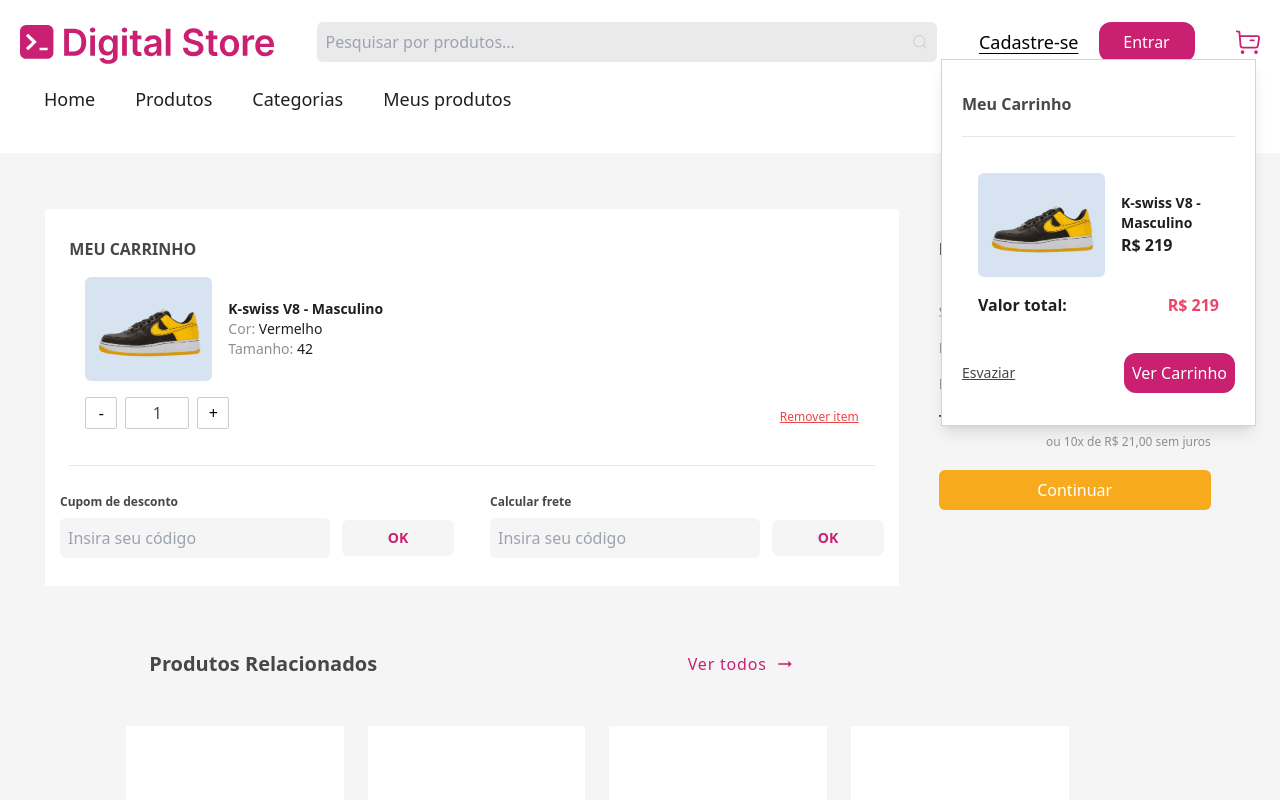
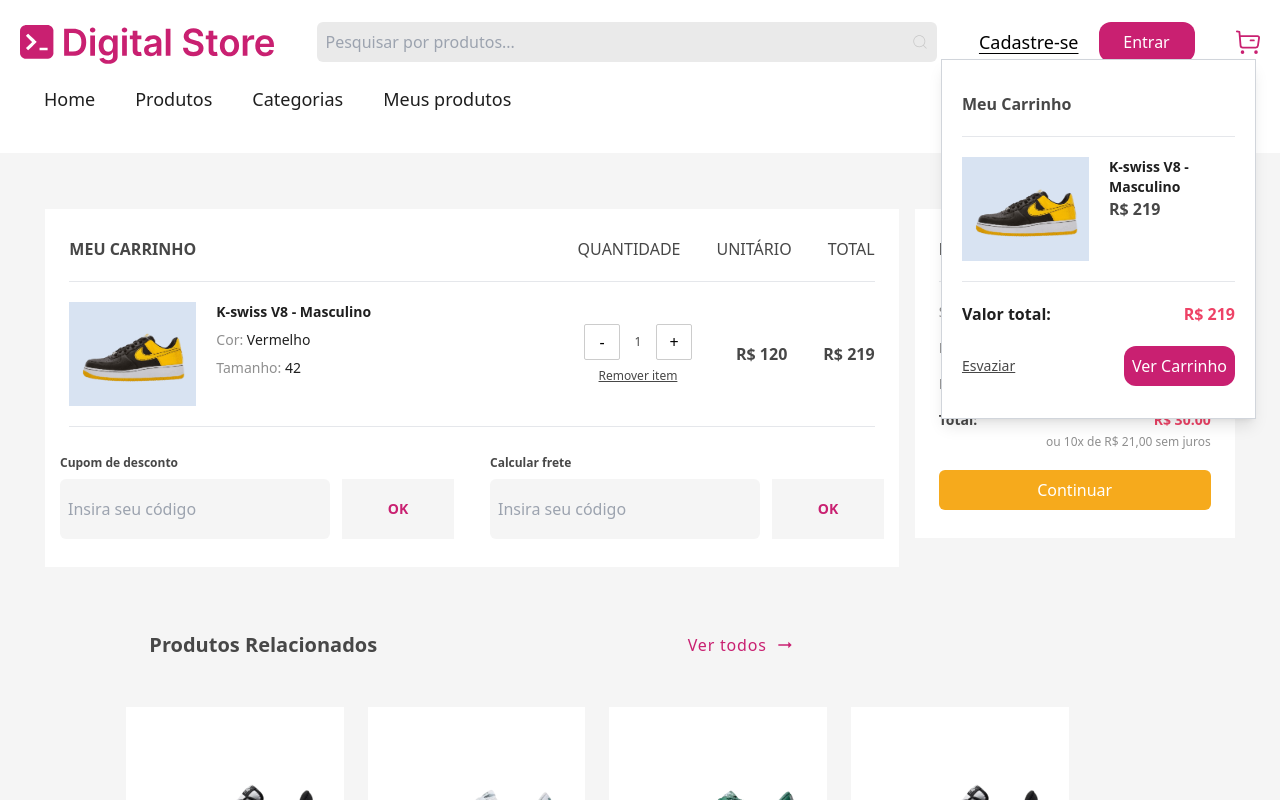
Before and after one commit to letticiamoura/ecommerce-front, a React (Vite) app: page /ecommerce-front/cart in a window 1280 px wide. Both pictures are taken after a click on the element 1247 px from the left and 42 px from the top of the page. Shown: the top 800 px of the page. Built offline with nearby package versions, Linux system fonts and the light colour scheme.

Commit message:
style: mudando estilos das páginas de carrinho

```diff
--- a/src/components/CardCart.tsx
+++ b/src/components/CardCart.tsx
@@ -12,17 +12,7 @@
     total?: number;
 }
 
-export default function CartCard({
-    className,
-    image,
-    title,
-    color,
-    size,
-    quantity = 0,
-    showCounter = false,
-    price,
-    total
-}: CartCardProps) {
+export default function CartCard({className, image, title, color, size, quantity = 0, showCounter = false, price, total}: CartCardProps) {
     const [count, setCount] = useState<number>(quantity);
 
     useEffect(() => {
@@ -35,54 +25,54 @@
         const newValue = parseInt(e.target.value, 10);
         setCount(isNaN(newValue) ? 0 : newValue);
     };
-
-    return (
-        <div className={`${className} flex flex-col justify-center p-4 rounded-md`}>
-            <div className="flex items-center md:items-start lg:items-center">
-                <img
-                    className="h-[104px] w-[127px] cursor-pointer object-contain bg-light-blue rounded-md"
-                    src={image}
-                    alt={title}
-                />
-                <div className="ml-4 flex flex-col">
+    return(
+        <div className={`${className} lg:flex lg:flex-col`}>
+            {color && size && price && <hr className='my-5 bg-light-gray-2'></hr> }
+                <div className="flex justify-between">
+                    <div className="flex">
+                        <img className="h-[104px] w-[127px] mr-5 box-border object-contain bg-light-blue" src={image} alt={title} />
+                        <span>
                             <h1 className="text-sm font-bold text-dark-gray">{title}</h1>
-                    {color && <p className="text-sm text-light-gray">Cor: <span className="text-dark-gray">{color}</span></p>}
-                    {size && <p className="text-sm text-light-gray">Tamanho: <span className="text-dark-gray">{size}</span></p>}
-                    {!showCounter && price && <p className="text-base font-bold text-dark-gray">R$ {price}</p>}
+                            {!showCounter && price && <p className="text-dark-gray-2 text-base font-bold">R$ {price}</p>}
+                            {color && <p className="py-2 text-sm font-medium text-light-gray">Cor: <span className="text-dark-gray">{color}</span></p>}
+                            {size && <p className="text-sm font-medium text-light-gray">Tamanho: <span className="text-dark-gray">{size}</span></p>}
+                        </span>
                     </div>
-            </div>
-            {showCounter && (
-                <div className="flex flex-col lg:flex-row items-center mt-4">
-                    <div className="flex items-center mb-2 lg:mb-0">
-                        <button className="h-8 w-8 border border-light-gray-2 rounded-sm" onClick={decreaseItem}>-</button>
+                    {showCounter &&
+                    <div className="flex flex-col lg:flex-row items-center gap-9">
+                        <div className="flex flex-col items-center lg:pr-2">
+                            <h1 className="block lg:hidden font-medium font-sm self-start pb-3 text-dark-gray-2">QUANTIDADE</h1>
+                                <div className="flex items-center pb-2">
+                                    <button className="h-9 w-[85px] lg:w-9 border border-light-gray-2 rounded-sm" onClick={decreaseItem}>-</button>
                                     <input
                                         type="text"
                                         value={count}
                                         onChange={handleInputChange}
-                            className="h-8 w-16 text-center text-dark-gray-2 border border-light-gray-2 rounded-sm mx-2"
+                                        className="h-9 w-[85px] lg:w-9 text-center text-dark-gray-2 text-xs"
                                     />
-                        <button className="h-8 w-8 border border-light-gray-2 rounded-sm" onClick={increaseItem}>+</button>
+                                    <button className="h-9 w-[85px] lg:w-9 border border-light-gray-2 rounded-sm" onClick={increaseItem}>+</button>
                                 </div>
-                    <div className="flex md:hidden flex-col lg:justify-between w-full ">
-                        <div className="mb-2 lg:mb-0 flex justify-between">
-                            <p className="text-base font-bold text-dark-gray-2">UNITÁRIO</p>
-                            <p className="text-base font-bold text-dark-gray-2">R$ {price}</p>
+                                <button className='text-xs text-dark-gray-2 underline' onClick={decreaseItem}>Remover item</button>
                         </div>
-                        {total && (
-                            <div className='flex justify-between'>
-                                <p className="text-xl font-bold text-dark-gray-2">TOTAL</p>
-                                <p className="text-xl font-extrabold text-primary">R$ {total}</p>
+                        <span className="flex justify-between w-full">
+                            <h1 className="block lg:hidden font-medium font-sm text-dark-gray-2">UNITÁRIO</h1>
+                            <p className="text-dark-gray-2 text-base font-bold">R$ {price}</p>
+                        </span>
+                    {total &&
+                        <span className="flex justify-between w-full">
+                            <h1 className="block lg:hidden font-medium font-sm text-dark-gray-2">TOTAL</h1>
+                            <p className="text-dark-gray-2 text-base font-bold">R$ {total}</p>
+                        </span>
+                    }
                     </div>
-                        )}
+                    }
                 </div>
-                    <button className="text-xs md:flex md:justify-end md:w-full hover:font-bold text-red-500 hover:text-red-600 transition-colors underline mt-2" onClick={decreaseItem}>Remover item</button>
-                </div>
-            )}
-            {!showCounter && price && total && (
-                <div className="mt-4">
+                {!showCounter && price &&
+                <div>
+                    <hr className='my-5 bg-light-gray-2'></hr>
                     <p className="flex justify-between font-bold text-base text-dark-gray">Valor total: <span className="text-error">R$ {total}</span></p>
                 </div>
-            )}
+                }
         </div>
     );
-}
+};
--- a/src/pages/CartPage.tsx
+++ b/src/pages/CartPage.tsx
@@ -1,9 +1,9 @@
 import { NavLink, useNavigate } from "react-router-dom";
 import Layout from "./Layout";
+import CartCard from "../components/CardCart";
 import Section from "../components/Section";
 import ProductListing from "../components/ProductListing";
 import nikeG from "../assets/products/nike-yellow.png";
-import CartCard from "../components/CardCart";
 
     export default function CartPage() {
 
@@ -13,14 +13,18 @@
             window.scrollTo(0, 0);
             navigate("/products");
         }
-
         return(
             <Layout>
-            <div className="flex flex-col lg:flex-row lg:gap-4 justify-center pt-32 lg:pt-14 px-5 lg:px-0 bg-light-gray-3">
-                <div className="lg:w-4/6 flex flex-col">
+            <div className="flex flex-col lg:flex-row lg:gap-4 justify-center pt-32 lg:pt-14 px-5 lg:px-0">
+                <div className="lg:w-4/6">
                     <div className="px-6 py-7 bg-white">
                         <div className="flex">
                             <h1 className="w-full font-bold font-sm text-dark-gray-2">MEU CARRINHO</h1>
+                            <span className="flex w-full justify-end gap-9">
+                                <h1 className="hidden  lg:block font-medium font-sm text-dark-gray-2">QUANTIDADE</h1>
+                                <h1 className="hidden lg:block font-medium font-sm text-dark-gray-2">UNITÁRIO</h1>
+                                <h1 className="hidden lg:block font-medium font-sm text-dark-gray-2">TOTAL</h1>
+                            </span>
                         </div>
                         <CartCard
                             image={nikeG}
@@ -29,8 +33,8 @@
                             size="42"
                             quantity={1}
                             showCounter={true}
-                            price={219.00}
-                            total={219.00}
+                            price={120}
+                            total={219}
                         />
                         <hr className='hidden lg:block mt-5 bg-light-gray-2'></hr>
                     </div>
@@ -42,9 +46,9 @@
                                 id="pesquisar"
                                 type="text"
                                 placeholder="Insira seu código"
-                                className="w-full lg:w-[270px] p-2 rounded-md bg-light-gray-3 outline-none focus:border-pink-600 focus:ring-pink-600 focus:ring-2"
+                                className="w-full lg:w-[270px] h-[60px] p-2 rounded-md bg-light-gray-3 outline-none focus:border-pink-600 focus:ring-pink-600 focus:ring-2"
                                 />
-                                <button className="w-full lg:w-28 p-2 rounded-md bg-light-gray-3 hover:bg-primary text-primary hover:text-white font-bold text-sm">OK</button>
+                                <button className="w-full lg:w-28 h-[60px] bg-light-gray-3 hover:bg-primary text-primary hover:text-white font-bold text-sm">OK</button>
                             </div>
                         </div>
                         <div className="mt-3 lg:m-0 p-7 lg:p-0 bg-white">
@@ -54,9 +58,9 @@
                                 id="pesquisar"
                                 type="text"
                                 placeholder="Insira seu código"
-                                className="w-full lg:w-[270px] p-2  rounded-md bg-light-gray-3 outline-none focus:border-pink-600 focus:ring-pink-600 focus:ring-2"
+                                className="w-full lg:w-[270px] h-[60px] p-2  rounded-md bg-light-gray-3 outline-none focus:border-pink-600 focus:ring-pink-600 focus:ring-2"
                                 />
-                                <button className="w-full lg:w-28 p-2 rounded-md bg-light-gray-3 hover:bg-primary text-primary hover:text-white font-bold text-sm">OK</button>
+                                <button className="w-full lg:w-28 h-[60px] bg-light-gray-3 hover:bg-primary text-primary hover:text-white font-bold text-sm">OK</button>
                             </div>
                         </div>
                     </div>
@@ -66,9 +70,9 @@
                         </Section>
                     </div>
                 </div>
-                <div className="lg:w-1/4 h-fit px-6 py-7 mt-3 lg:m-0 bg-light-gray-3">
+                <div className="lg:w-1/4 h-fit px-6 py-7 mt-3 lg:m-0 bg-white">
                         <h1 className="w-full font-bold font-sm text-dark-gray-2">RESUMO</h1>
-                        <hr className='my-5 bg-light-gray-2 h-auto'></hr>
+                        <hr className='my-5 bg-light-gray-2'></hr>
                         <div className="flex flex-col gap-4">
                             <p className="flex justify-between text-sm font-medium text-light-gray">Subtotal: <span className="text-dark-gray">R$ 219.00</span></p>
                             <p className="flex justify-between text-sm font-medium text-light-gray">Frete: <span className="text-dark-gray">R$ 0.00</span></p>
@@ -79,7 +83,7 @@
                         <NavLink to="/purchasepage" className="hidden lg:block w-full py-2 px-2 bg-warning text-white rounded-md text-center">Continuar</NavLink>
                 </div>
             </div>
-            <div className="lg:hidden px-6 py-7 md:mt-28 bg-light-gray-3">
+            <div className="lg:hidden h-fit px-6 py-7 mt-28 bg-white">
                     <p className="flex justify-between text-sm font-bold text-dark-gray-2">Total: <span className="text-error">R$ 219.00</span></p>
                     <p className="pt-1 pb-5 text-xs text-light-gray text-end">ou 10x de R$ 21,00 sem juros</p>
                     <NavLink to="/purchasepage" className="block lg:hidden w-full py-2 px-2 bg-warning text-white rounded-md text-center">Continuar</NavLink>
--- a/src/pages/Layout.tsx
+++ b/src/pages/Layout.tsx
@@ -14,7 +14,7 @@
 
             <Header />
 
-            <main className="h-auto">
+            <main className="h-auto bg-light-gray-3">
                 {children}
             </main>
 
--- a/src/pages/PurchaseDonePage.tsx
+++ b/src/pages/PurchaseDonePage.tsx
@@ -5,15 +5,12 @@
 import nikeG from "../assets/products/nike-yellow.png";
 
 export default function PurchaseDonePage() {
-
-    const handleClick = () => window.scrollTo(0,0);
-
     return(
         <Layout>
-            <div className="flex flex-col lg:flex-row bg-light-gray-3 justify-center items-center pt-32 lg:pt-14 px-5 lg:px-0">
+            <div className="flex flex-col lg:flex-row justify-center pt-32 lg:pt-14 px-5 lg:px-0">
                 <div className="lg:w-[60%]">
                     <div>
-                        <div className="px-5 pt-10 h-auto flex gap-2 flex-col justify-center items-center bg-white rounded-md shadow-sm m-auto">
+                        <div className="px-5 pt-10 h-auto flex gap-2 flex-col justify-center bg-white rounded-md shadow-sm m-auto">
                             <h1 className="pb-6 text-center text-3xl font-bold text-dark-gray"><span className="flex justify-center pb-3"><img src={confetti} alt="confetti emoji" className="h-[74px]" /></span>Compra Realizada<br/> com sucesso!</h1>
                             <hr className=' my-3 bg-light-gray-2'></hr>
                             <h1 className="text-sm font-bold text-dark-gray-2">Informações Pessoais</h1>
@@ -22,7 +19,7 @@
                             <p className="font-medium text-sm text-drak-gray"><span className="text-light-gray">Email: </span>Francisco@gmail.com</p>
                             <p className="font-medium text-sm text-drak-gray"><span className="text-light-gray">Celular: </span>&#40;85&#41; 99294-2345</p>
                         </div>
-                        <div className="px-5 h-auto flex gap-2 flex-col justify-center items-center bg-white rounded-md shadow-sm m-auto">
+                        <div className="px-5 h-auto flex gap-2 flex-col justify-center bg-white rounded-md shadow-sm m-auto">
                             <hr className=' my-3 bg-light-gray-2'></hr>
                             <h1 className="text-sm font-bold text-dark-gray-2">Informações de Entrega</h1>
                             <p className="font-medium text-sm text-drak-gray"><span className="text-light-gray">Endereço: </span>Rua ABC, 33</p>
@@ -30,7 +27,7 @@
                             <p className="font-medium text-sm text-drak-gray"><span className="text-light-gray">Cidade: </span>Fortaleza, Ceará</p>
                             <p className="font-medium text-sm text-drak-gray"><span className="text-light-gray">CEP: </span>63900-000</p>
                         </div>
-                        <div className="px-5 pb-10 h-auto flex gap-2 flex-col justify-center items-center bg-white rounded-md shadow-sm m-auto">
+                        <div className="px-5 pb-10 h-auto flex gap-2 flex-col justify-center bg-white rounded-md shadow-sm m-auto">
                             <hr className=' my-3 bg-light-gray-2'></hr>
                             <h1 className="text-sm font-bold text-dark-gray-2 pb-2">Resumo da Compra</h1>
                             <CartCard
@@ -43,7 +40,7 @@
                             </span>
                             <a href="" className="text-center text-base underline text-dark-gray-2 hover:text-dark-gray-3">Imprimir Recibo</a>
                         </div>
-                    <NavLink to="/" onClick={handleClick} className="flex justify-center w-full mt-10 mb-28 py-2 px-2 bg-warning text-white rounded-md text-center">Voltar para Home</NavLink>
+                    <NavLink to="/" className="flex justify-center w-full mt-10 mb-28 py-2 px-2 bg-warning text-white rounded-md text-center">Voltar para Home</NavLink>
                     </div>
                 </div>
             </div>
--- a/src/pages/PurchasePage.tsx
+++ b/src/pages/PurchasePage.tsx
@@ -74,7 +74,7 @@
                         <hr className='my-3 bg-light-gray-2'></hr>
                         <p className="flex justify-between text-sm font-bold text-dark-gray-2">Total: <span className="text-error">R$ 219.00</span></p>
                         <p className="pt-1 pb-5 text-xs text-light-gray text-end">ou 10x de R$ 21,00 sem juros</p>
-                        <NavLink to="/ecommerce-front/purchasedone" className=" w-full py-2 px-2 bg-warning text-white rounded-md text-center">Realizar Pagamento</NavLink>
+                        <NavLink to="/purchasedone" className=" w-full py-2 px-2 bg-warning text-white rounded-md text-center">Realizar Pagamento</NavLink>
                     </div>
                 </div>
                 <div className="lg:w-[30%] h-fit px-6 py-7 mt-5 lg:mt-14 bg-white">
@@ -100,7 +100,7 @@
             <div className="flex lg:hidden flex-col lg:w-full h-fit px-6 py-3 mt-10 bg-white">
                 <p className="flex justify-between text-lg font-bold text-dark-gray">Total: <span className="text-error">R$ 219.00</span></p>
                 <p className="pt-1 pb-5 text-xs text-light-gray text-end">ou 10x de R$ 21,00 sem juros</p>
-                <NavLink to="/purchasepage" className=" w-full py-2 px-2 bg-warning text-white rounded-md text-center">Realizar Pagamento</NavLink>
+                <NavLink to="/purchasedone" className=" w-full py-2 px-2 bg-warning text-white rounded-md text-center">Realizar Pagamento</NavLink>
             </div>
         </Layout>
     );
```
Lines whose indentation alone changed are shown as unchanged.
